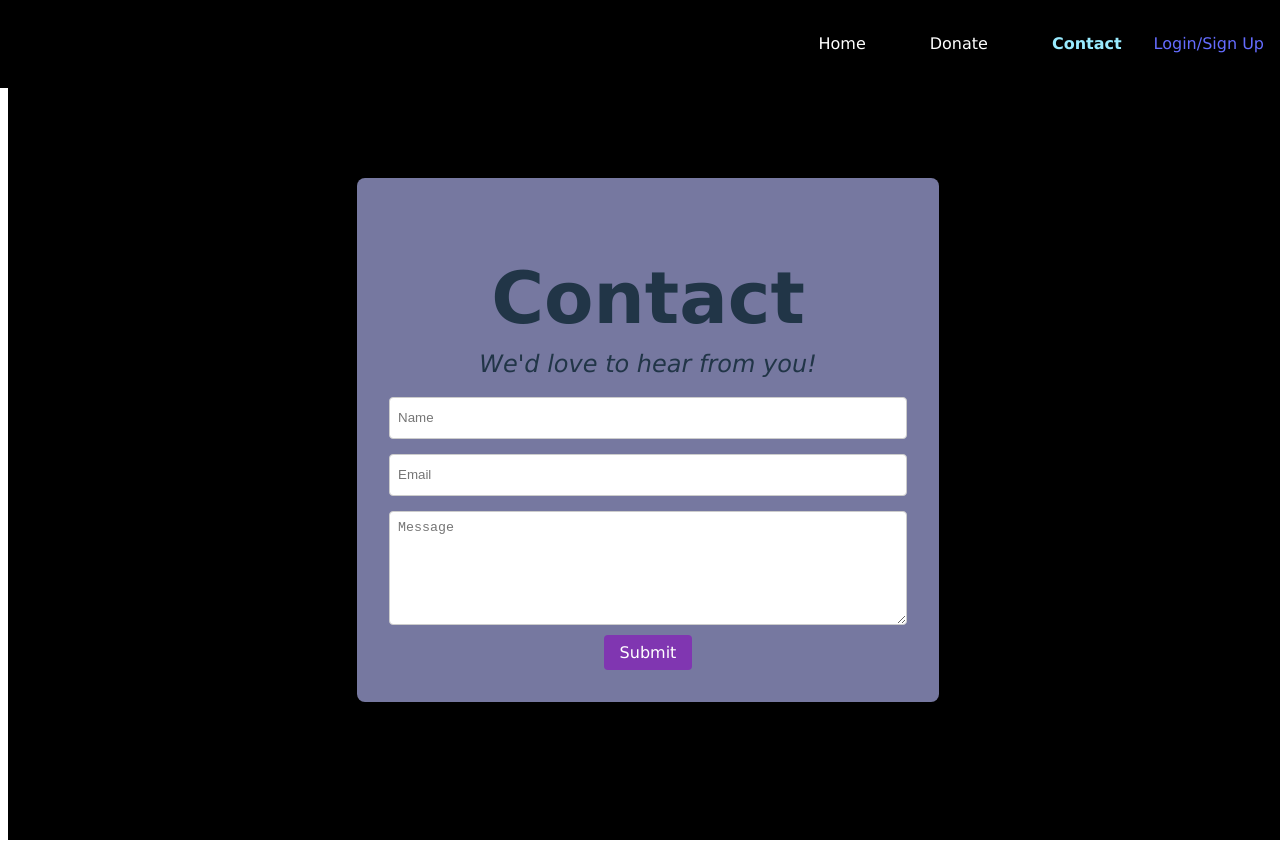
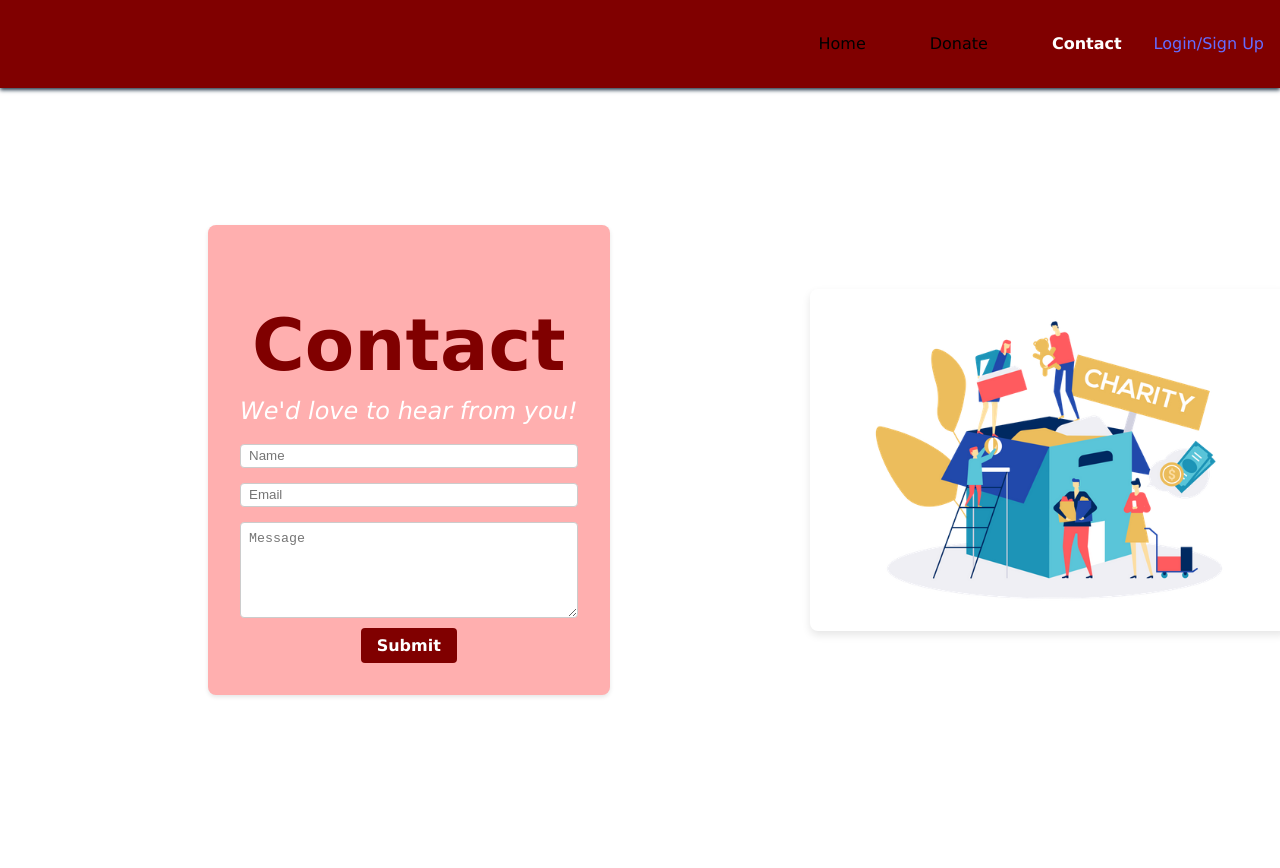
Before and after one commit to jacobmca/CharityNOW, a React (Vite) app in the folder client/: page /contact in a window 1280 px wide. Built offline with nearby package versions, Linux system fonts and the light colour scheme.

Commit message:
Updated styling in index.css, updated modal functionality in Navigation.jsx, SigninForm.jsx, LoginForm.jsx.

```diff
--- a/client/src/index.css
+++ b/client/src/index.css
@@ -2,11 +2,8 @@
   font-family: Inter, system-ui, Avenir, Helvetica, Arial, sans-serif;
   line-height: 1.5;
   font-weight: 400;
-
   color-scheme: light dark;
   color: rgba(255, 255, 255, 0.87);
-  background-color: black;
-
   font-synthesis: none;
   text-rendering: optimizeLegibility;
   -webkit-font-smoothing: antialiased;
@@ -15,20 +12,21 @@
 
 a {
   font-weight: 500;
-  color: #646cff;
+  color: #646CFF;
   text-decoration: inherit;
 }
+
 a:hover {
-  color: #535bf2;
+  color: #535BF2;
 }
 
 .former-body {
   margin: 0;
   min-width: 100vw;
   min-height: 100vh;
-  background-color: black;
+  background-color: rgb(255, 255, 255);
   color: "white";
-  font-family:Verdana, Geneva, Tahoma, sans-serif;
+  font-family: Verdana, Geneva, Tahoma, sans-serif;
 }
 
 h1 {
@@ -43,85 +41,135 @@ button {
   font-size: 1em;
   font-weight: 500;
   font-family: inherit;
-  background-color: #1a1a1a;
+  background-color: #1A1A1A;
   cursor: pointer;
   transition: border-color 0.25s;
 }
+
 button:hover {
-  border-color: #646cff;
+  border-color: #646CFF;
 }
+
 button:focus,
 button:focus-visible {
   outline: 4px auto -webkit-focus-ring-color;
 }
 
-/* Home Page */
-
-/* .home-main {
-  margin-top: 40%;
-} */
+.hook {
+  max-width: 70%;
+  display: block;
+  max-width: 70%;
+  margin: 20px auto;
+  font-style: italic;
+  text-align: center;
+  line-height: 1.6;
+  color: #333;
+}
 
 .content {
+  padding-top: 80px;
+  text-align: center;
+}
+
+.welcome-h1 {
+  padding: 20px 0 10px;
+  display: block;
+  color: maroon;
+  text-align: center;
+  width: 100%;
+  margin-bottom: 0;
+}
+
+.welcome-h3 {
+  margin-top: 5px;
+  margin-bottom: 20px;
+  text-align: center;
+  width: 100%;
+  display: block;
+}
+
+.discription-1 {
+  font-size: 18px;
+  font-style: italic;
+  background-color: rgba(255, 164, 164, 0.7);
+  padding: 15px;
+  border-radius: 10px;
+  color: maroon;
+  box-shadow: 0px 4px 8px rgba(0, 0, 0, 0.1);
+  display: inline-block;
+  max-width: 80%;
+  margin: 20px auto 30px;
+}
+
+.image-container {
   display: flex;
   flex-direction: column;
   align-items: center;
-  justify-content: center;
-  height: calc(100vh - 140px); /* Adjusted height to fit within the viewport */
-  margin-top: -100px; /* Adjusted margin to fit below the navbar */
-  text-align: center;
+  margin-top: 20px;
+  gap: 40px;
 }
-.welcome-h1 {
-  font-size: 24px; /* Reduced font size */
-  margin-bottom: 20px; /* Increased margin to create more space below the heading */
-  background-color: rgba(211, 211, 211, 0.7);
-  padding: 15px; /* Reduced padding */
-  border-radius: 10px;
-  box-shadow: 0px 4px 8px rgba(0, 0, 0, 0.1);
-  display: inline-block;
+
+.image-row {
+  display: flex;
+  align-items: center;
+  margin-bottom: 40px;
+  width: 100%;
+  max-width: 1200px;
+  gap: 40px;
 }
-.discription-1{
-  font-size: 24px; /* Reduced font size */
-  margin-bottom: 20px; /* Increased margin to create more space below the heading */
-  background-color: rgba(211, 211, 211, 0.7);
-  padding: 15px; /* Reduced padding */
-  border-radius: 10px;
-  box-shadow: 0px 4px 8px rgba(0, 0, 0, 0.1);
-  display: inline-block;
+
+.image-row:nth-child(even) {
+  flex-direction: row-reverse;
 }
-.image-container {
-  display: flex;
-  justify-content: center; /* Center images horizontally */
-  gap: 70px; /* Space between the images */
-  margin-top: 60px; /* Space above the image container */
-}
+
 .homepage-image-1,
 .homepage-image-2 {
-  width: 500px; /* Adjust width as needed */
-  height: auto; /* Maintain aspect ratio */
+  width: 500px;
+  height: auto;
   object-fit: cover;
 }
+
+@media (max-width: 1024px) {
+  .image-row {
+    flex-direction: column;
+  }
+
+  .image-row:nth-child(even) {
+    flex-direction: column;
+  }
+
+  .image-description {
+    padding: 20px 0;
+  }
+}
+
 .footer {
   background-color: maroon;
   color: white;
   text-align: center;
   padding: 20px;
   width: 100%;
-  height: 70px; /* Same height as the navbar for consistency */
+  height: 70px;
   display: flex;
-  align-items: center; /* Center text vertically */
-  justify-content: center; /* Center text horizontally */
-  position: relative; /* Ensure footer remains at the bottom of the page */
+  align-items: center;
+  justify-content: center;
+  position: relative;
   bottom: -115px;
 }
+
 .footer p {
-  margin: 0; /* Remove default margin from the paragraph */
+  margin: 0;
 }
 
 /* Navigation Bar */
-
 .navbar {
-  background-color: black; /* Dark background for the navbar */
   padding: 1rem;
+  position: relative;
+  z-index: 1000;
+  margin-bottom: 20px;
+  background-color: maroon;
+  position: sticky;
+  box-shadow: 0 2px 4px
 }
 
 .navbar-index {
@@ -129,27 +177,37 @@ button:focus-visible {
   top: 0;
   left: 0;
   right: 0;
-  z-index: 1000; /* Ensure the navbar is on top of other elements */
 }
 
 .navbar-nav {
-  list-style-type: none; /* Remove bullet points */
-  padding: 0; /* Remove default padding */
-  margin-top: 20; /* Remove default margin */
-  display: flex; /* Use flexbox to make the list items horizontal */
-  justify-content: flex-end; /* Center the navigation items horizontally */
-  align-items: center; /* Vertically center the navigation items */
+  list-style-type: none;
+  /* Remove bullet points */
+  padding: 0;
+  /* Remove default padding */
+  margin-top: 20;
+  /* Remove default margin */
+  display: flex;
+  /* Use flexbox to make the list items horizontal */
+  justify-content: flex-end;
+  /* Center the navigation items horizontally */
+  align-items: center;
+  /* Vertically center the navigation items */
 }
 
 .nav-item {
-  margin: 0 1rem; /* Add some spacing between the navigation items */
+  margin: 0 1rem;
+  /* Add some spacing between the navigation items */
 }
 
 .navigation-links {
-  text-decoration: none; /* Remove underline */
-  color: #fff; /* Set the text color */
-  padding: 0.5rem 1rem; /* Add some padding */
-  transition: background-color 0.3s ease; /* Add a transition for hover effect */
+  text-decoration: none;
+  /* Remove underline */
+  color: #000000;
+  /* Set the text color */
+  padding: 0.5rem 1rem;
+  /* Add some padding */
+  transition: background-color 0.3s ease;
+  /* Add a transition for hover effect */
 }
 
 .navbar .nav-item .navigation-links {
@@ -160,32 +218,33 @@ button:focus-visible {
 .navbar .nav-item .navigation-links:hover,
 .navbar .nav-item .navigation-links:focus {
   transform: scale(1.02);
+  color: rgb(255, 255, 255);
 }
 
 .navbar .nav-item .navigation-links.active-link {
-  color: #99ebff !important;
+  color: #FFFFFF !important;
   font-weight: bold !important;
 }
 
 /* Charities Page */
-
 .charity-card {
   display: flex;
   flex-direction: column;
   align-items: center;
   margin-bottom: 20px;
-  background-color: #000d33;
+  background-color: maroon;
   transition: background-color 0.3s ease, height 0.3s ease;
   border-radius: 25px;
-  overflow: hidden;
+  /* overflow: hidden; */
+  padding-bottom: 60px;
 }
 
-charity-card.expanded {
-  max-height: 600px;
+.charity-card.expanded {
+  max-height: none;
 }
 
 .charity-card:hover {
-  background-color: #003366;
+  background-color: #B60000;
 }
 
 .charity-image-container {
@@ -209,10 +268,12 @@ charity-card.expanded {
 
 .charity-title {
   margin-top: 10px;
+  color: white;
 }
 
 .charity-description {
   margin-bottom: 10px;
+  color: white;
 }
 
 .charity-div {
@@ -221,16 +282,26 @@ charity-card.expanded {
   text-align: center;
 }
 
+.charity-section {
+  max-width: 1200px;
+  margin: 0 auto;
+  padding: 0 20px;
+}
+
 .pick-charity {
   text-align: center;
   margin-top: -10px;
   padding-top: 75px;
-  padding-bottom: 60px;
-  font-size: 72px;
+  font-size: 48px;
+  color: maroon;
+  max-width: 100%;
+  margin-left: auto;
+  margin-right: auto;
 }
 
 .card-img-top {
-  width: 500px;;
+  width: 500px;
+  ;
   height: auto;
 }
 
@@ -238,25 +309,28 @@ charity-card.expanded {
   display: flex;
   flex-wrap: wrap;
   justify-content: space-evenly;
+  max-width: 100%;
+  margin: 0 auto;
 }
 
-.charity-grid > div {
+.charity-grid>div {
   width: calc(30% - 10px);
   margin-bottom: 20px;
 }
 
 .donate-button {
   background-color: black;
-  border: white;
   border-width: 5px;
   border-radius: 15px;
   color: white;
   padding: 15px 20px;
   margin-bottom: 15px;
+  margin-top: 20px;
   text-align: center;
   text-decoration: none;
   display: inline-block;
   font-size: 16px;
+  font-weight: bold;
 }
 
 label {
@@ -265,20 +339,63 @@ label {
 
 .close-btn {
   margin-bottom: 15px;
+  font-weight: bold;
+  background-color: white;
+  color: black;
 }
 
 .submit-donation-btn {
   margin-top: 15px;
+  background-color: white;
+  color: maroon;
 }
 
 @media (max-width: 768px) {
-  .charity-grid > div {
+  .charity-grid>div {
     width: 100%;
   }
 }
 
 /* Contact Page */
-
+/* Contact Page */
+.contact-content {
+  display: flex;
+  justify-content: space-between;
+  align-items: flex-start;
+  gap: 40px;
+}
+.contact-image {
+  max-width: 100%;
+  height: auto;
+  border-radius: 8px;
+  box-shadow: 0 4px 8px rgba(0, 0, 0, 0.1);
+}
+.contact-image-section {
+  flex: 1;
+  display: flex;
+  justify-content: center;
+  align-items: center;
+  max-width: 500px;
+  height: 200px;
+}
+.contact-form-section {
+  flex: 1;
+  max-width: 100%;
+  padding: 0;
+}
+.contact-form-section,
+.contact-image-section {
+  flex: 1;
+  max-width: 500px;
+  padding-left: 200px;
+  height: auto;
+}
+.contact-image {
+  max-width: 100%;
+  height: auto;
+  border-radius: 8px;
+  box-shadow: 0 4px 8px rgba(0, 0, 0, 0.1);
+}
 .contact-container {
   /* padding-top: 15%; */
   display: flex;
@@ -291,16 +408,18 @@ label {
 }
 .contact-h1 {
   font-size: 72px;
-  margin-bottom: 0.5rem; /* Adjust this value to your desired margin */
+  margin-bottom: 0.5rem;
+  color: maroon;
 }
 .contact-description {
   font-size: 24px;
-  margin-top: 0.5rem; /* Adjust this value to your desired margin */
+  margin-top: 0.5rem;
+  color: white;
 }
 .contact-form {
   margin: auto;
-  width: 50%;
-  /* border: 3px solid black; */
+  width: 100%;
+  max-width: 600px;
   display: flex;
   flex-direction: column;
   justify-content: center;
@@ -313,43 +432,48 @@ label {
   border: 1px solid #ccc;
   border-radius: 4px;
   background-color: white;
-  color: black;
+  color: maroon;
+  box-sizing: border-box;
 }
 .contact-submit-button {
   margin: 1rem auto 0 auto;
   padding: 0.5rem 1rem;
-  background-color: #8036B1;
+  background-color: maroon;
   color: #fff;
   border: none;
   border-radius: 4px;
   cursor: pointer;
   transition: background-color 0.3s ease;
+  font-weight: bold;
 }
 .contact-submit-button:hover {
-  background-color: #6A2D94;
+  background-color: rgb(179, 0, 0);
   transform: scale(1.05);
 }
 .card-style {
-  background-color: #7678A0;
+  background-color: #FFAFAF;
   border-radius: 8px;
   box-shadow: 0 2px 4px rgba(0, 0, 0, 0.1);
   padding: 2rem;
   max-width: 600px;
   margin: 0 auto;
+  box-sizing: border-box;
 }
 .contact-input-basic {
   margin-top: 15px;
-  width: 500px;
+  width: 100%;
+  max-width: 100%;
   height: 24px;
 }
 .contact-text-area {
   margin-top: 15px;
-  width: 500px;
+  width: 100%;
+  max-width: 100%;
   height: 96px;
 }
 .contact-input-basic:hover,
 .contact-text-area:hover {
-  border-color: #805ED8; /* Change border color on hover */
+  border-color: maroon;
 }
 .contact-submit-button {
   margin-top: 10px;
@@ -358,17 +482,52 @@ label {
 @media (prefers-color-scheme: light) {
   :root {
     color: #213547;
-    background-color: #ffffff;
+    background-color: #FFFFFF;
   }
+
   a:hover {
-    color: #747bff;
+    color: #747BFF;
   }
+
   button {
-    background-color: #f9f9f9;
+    background-color: #F9F9F9;
+  }
+
+  .contact-content {
+    flex-direction: column;
+  }
+
+  .contact-form-section,
+  .contact-image-section {
+    max-width: 100%;
   }
 }
 
 /* Login/Sign Up Modal */
+.mb-3 {
+  width: 100%;
+  display: flex;
+  flex-direction: column;
+  align-items: center;
+}
+
+.btn-success {
+  background-color: #1A1A1A;
+  color: white;
+  border: none;
+  border-radius: 5px;
+  padding: 10px 20px;
+  font-size: 16px;
+  font-weight: bold;
+  cursor: pointer;
+  transition: background-color 0.3s, transform 0.2s;
+  margin-top: 20px;
+}
+
+.btn-success:hover {
+  background-color: #333;
+  transform: scale(1.05);
+}
 
 /* Modal overlay (background) */
 .modal-overlay {
@@ -377,7 +536,8 @@ label {
   left: 0;
   right: 0;
   bottom: 0;
-  background-color: rgba(0, 0, 0, 0.7); /* Dim background */
+  background-color: rgba(0, 0, 0, 0.7);
+  /* Dim background */
   display: flex;
   justify-content: center;
   align-items: center;
@@ -386,7 +546,7 @@ label {
 
 /* Modal container (content box) */
 .modal-container {
-  background-color: #262626;
+  background-color: #FFAFAF;
   padding: 20px;
   border-radius: 10px;
   max-width: 500px;
@@ -401,9 +561,11 @@ label {
 
 /* Modal header and navigation */
 .modal-header {
+  width: 100%;
   display: flex;
   justify-content: space-between;
   align-items: center;
+  color: white;
 }
 
 /* Close button for modal */
@@ -412,6 +574,7 @@ label {
   border: none;
   font-size: 1.5rem;
   cursor: pointer;
+  color: white;
 }
 
 /* Modal navigation for switching between login and signup */
@@ -419,7 +582,7 @@ label {
   margin: 0 10px;
   padding: 10px 20px;
   cursor: pointer;
-  background-color: #1a1a1a;
+  background-color: #1A1A1A;
   color: white;
   border: none;
   border-radius: 5px;
@@ -442,5 +605,21 @@ label {
 }
 
 .form-control {
-  margin-left: 15px;
+  border: 1px solid white;
+  color: rgb(0, 0, 0);
+  padding: 10px;
+  margin: 10px 0;
+  width: 100%;
+  border-radius: 5px;
+  background-color: white;
 }
+
+.form-control::placeholder {
+  color: maroon;
+}
+
+.form-control:focus {
+  outline: none;
+  border-color: #840000;
+  box-shadow: 0 0 0 2px rgba(255, 255, 255, 0.5);
+}
--- a/client/src/pages/Contact.jsx
+++ b/client/src/pages/Contact.jsx
@@ -3,13 +3,20 @@ import ContactForm from "../components/Contact";
 const ContactPage = () => {
   return (
     <div className="contact-container">
-      <div className="card-style">
-        <div className="contact-title">
-          <h1 className="contact-h1">Contact</h1>
-          <i className="contact-description">We'd love to hear from you!</i>
-          <ContactForm />
+      <div className="contact-content">
+        <div className="contact-form-section">
+          <div className="card-style">
+            <div className="contact-title">
+              <h1 className="contact-h1">Contact</h1>
+              <i className="contact-description">We'd love to hear from you!</i>
+              <ContactForm />
+            </div>
+          </div>
         </div>
       </div>
+      <div className="contact-image-section">
+              <img src="../../../public/charity.webp" alt="guy on the phone" className="contact-image"></img>
+        </div>
     </div>
   );
 };
--- a/client/src/pages/Home.jsx
+++ b/client/src/pages/Home.jsx
@@ -11,35 +11,49 @@ const Home = () => {
       <meta name="viewport" content="width=device-width, initial-scale=1.0" />
       <link rel="stylesheet" href="style.css" />
       <title>Charitable donations</title>
-      <div className="navbar">
-        <h1 className="welcome-h1">Welcome to CharityNow</h1>
-        <div className="right-buttons">
-          <a href="#login">Log In</a>
-          <a href="#donate">Donate</a>
-          <a href="#contact">Contact</a>
-        </div>
-      </div>
       <div className="content">
-        <h1 className="welcome-h1">
-          Welcome to CharityNow, a place to help others.
-        </h1>
+        <h1 className="welcome-h1">Welcome to CharityNOW!</h1>
+        <h3 className="welcome-h3">
+          Your donation can make a difference in someone's life. Join us in
+        </h3>
+        <i className="hook">
+          Support a brighter future with CharityNOW! Our user-friendly platform
+          makes it easy to contribute to causes that matter. With every
+          donation, you're making a real difference in the lives of those in
+          need, helping to create a world where kindness and generosity change
+          lives. Join our community of givers today and experience the joy of
+          giving back, knowing your contributions are going directly to
+          impactful, transparent initiatives.
+        </i>
+        <div className="content">
           <div className="image-container">
-          <a>
+            <div className="image-row">
               <img
                 className="homepage-image-1"
                 src="../public/home-charity-1.jpg"
                 alt="charity image"
               />
-          </a>
-          <a>
+              <div className="discription-1">
+                Make a difference with CharityNOW! Your donation helps transform
+                lives and supports vital causes. Join us in spreading hope and
+                positivity today!{" "}
+              </div>
+            </div>
+            <div className="image-row">
               <img
                 className="homepage-image-2"
                 src="../public/home-charity-2.jpg"
                 alt="charity image"
               />
-          </a>
+              <div className="discription-1">
+                By donating on CharityNOW, you're supporting meaningful,
+                transparent causes with a direct impact. Every contribution
+                brings hope and makes a real difference in the lives of those in
+                need.
               </div>
-        <h2 className="discription-1" />
+            </div>
+          </div>
+        </div>
       </div>
       <footer className="footer">
         <p>
@@ -48,31 +62,6 @@ const Home = () => {
         </p>
       </footer>
     </div>
-
-    // <div className="container mx-auto px-4">
-    //   <div className="former-body">
-    //     <h1 className="text-primary text-3xl font-bold my-4">Welcome!</h1>
-    //     <h3 className="text-xl mb-4">
-    //       Take a look at the most recent contributions!
-    //     </h3>
-    //     {loading ? (
-    //       <div>Loading...</div>
-    //     ) : (
-    //       <div>
-    //         <h2 className="text-2xl font-semibold mb-4">Recent Donations</h2>
-    //         {donations.length ? (
-    //           <div className="grid grid-cols-1 md:grid-cols-2 lg:grid-cols-3 gap-4">
-    //             {donations.map((donation) => (
-    //               <Donation key={donation._id} donation={donation} />
-    //             ))}
-    //           </div>
-    //         ) : (
-    //           <p>No donations yet.</p>
-    //         )}
-    //       </div>
-    //     )}
-    //   </div>
-    // </div>
   );
 };
 export default Home;
--- a/client/src/utils/auth.js
+++ b/client/src/utils/auth.js
@@ -13,7 +13,7 @@ class AuthService {
 
   isTokenExpired(token) {
     // Decode the token to get its expiration time that was set by the server
-    const decoded = decode(token);
+    const decoded = jwtDecode(token);
     // If the expiration time is less than the current time (in seconds), the token is expired and we return `true`
     if (decoded.exp < Date.now() / 1000) {
       localStorage.removeItem('id_token');
```
Also changed, not shown: client/src/App.jsx (+16 -5 lines), client/src/components/Charity.jsx (+8 -29 lines), client/src/pages/Donate.jsx (+12 -7 lines), client/public/charity.webp (added), 1 other file (tests, documents, lock files or other folders). Lines whose indentation alone changed are shown as unchanged.
